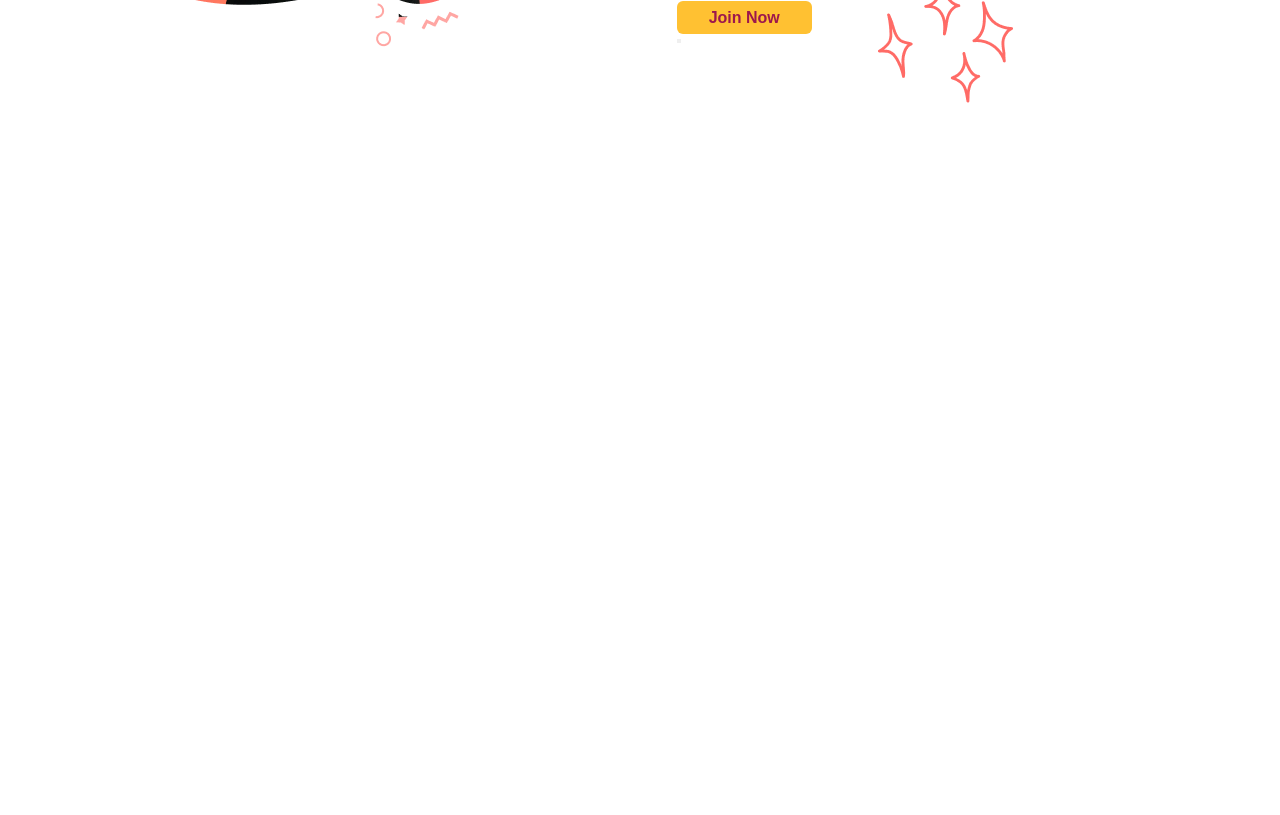
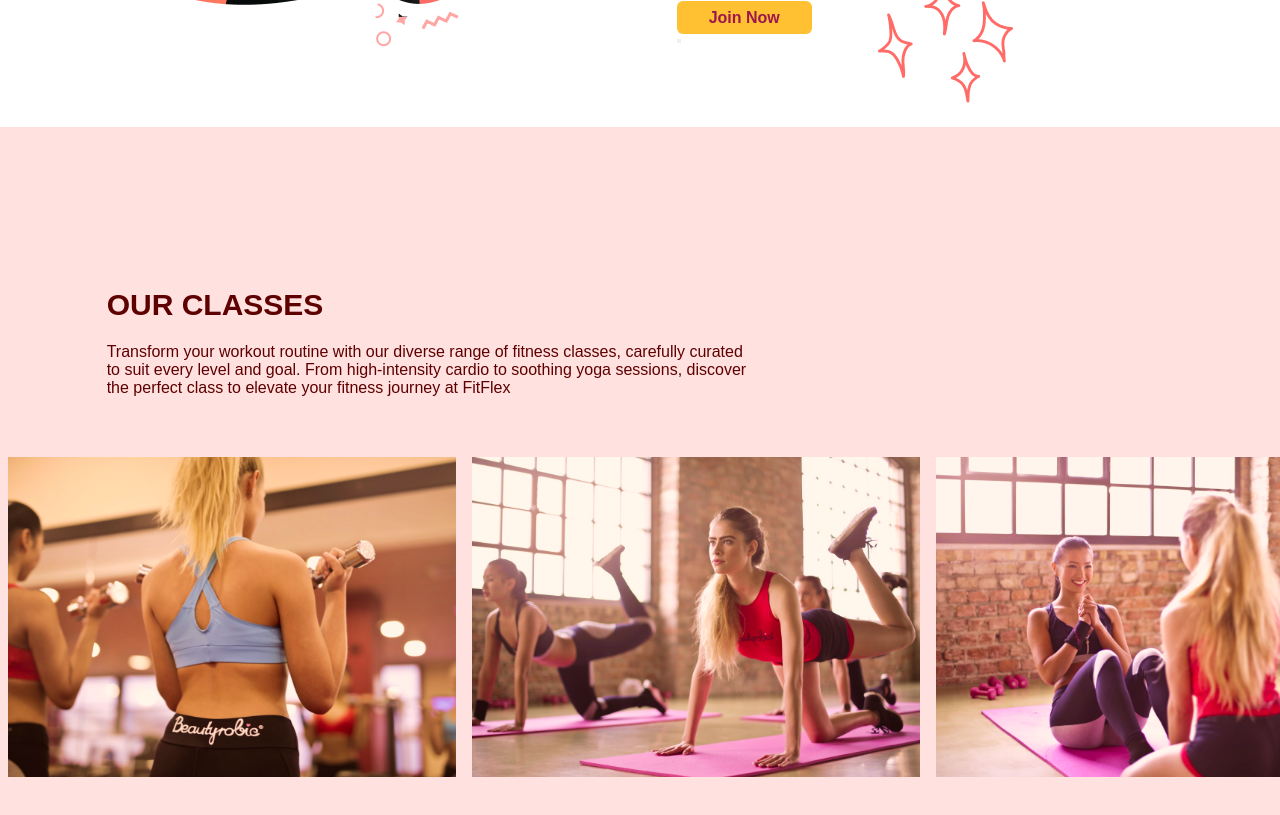
Before and after one commit to manu-hn/fitness-app-react-tyescript, a React (Vite) app: page / in a window 1280 px wide. Shown: the part 2100-2915 px from the top of the page. Before the commit the page ends 2227 px from the top, so only its background shows below. Built offline with nearby package versions, Linux system fonts and the light colour scheme.

Commit message:
Our Classes and Trainings Component Defined

```diff
--- a/src/App.tsx
+++ b/src/App.tsx
@@ -3,6 +3,7 @@ import NavBar from "@/components/navbar";
 import { SelectedPage } from '@/utils/types';
 import Home from '@/components/home';
 import Benefits from '@/components/benefits';
+import OurClasses from '@/components/classes';
 
 
 
@@ -31,6 +32,7 @@ const App = () => {
       <NavBar isTopOfPage={isTopOfPage} selectedPage={selectedPage} setSelectedPage={setSelectedPage} />
       <Home setSelectedPage={setSelectedPage} />
       <Benefits setSelectedPage={setSelectedPage} />
+      <OurClasses setSelectedPage={setSelectedPage} />
 
     </div>
   )
--- /dev/null
+++ b/src/components/classes/OurClass.tsx
@@ -0,0 +1,25 @@
+
+type Props = {
+    name: string,
+    description: string,
+    image: string
+}
+
+const OurClass = ({ description, image, name }: Props) => {
+    const overLayStyle = `p-1 md:p-5 absolute z-30 flex h-[20rem] md:h-[24rem]
+w-full flex-col items-center justify-center whitespace-normal
+bg-primary-500 text-center text-white opacity-0 transition duration-500 hover:opacity-90`;
+
+    return (
+        <li className='relative inline-block h-[22rem] w-[20rem] md:w-[28rem] mx-1 md:mx-2'>
+
+            <div className={`${overLayStyle}`}>
+                <p className="text-lg font-semibold my-4">{name}</p>
+                <p className="">{description}</p>
+            </div>
+            <img src={image} alt={`${name}`} className="w-[18rem] md:w-[28rem]" />
+        </li>
+    )
+}
+
+export default OurClass
--- /dev/null
+++ b/src/components/classes/index.tsx
@@ -0,0 +1,94 @@
+import { SelectedPage } from '@/utils/types';
+import { motion } from 'framer-motion';
+import Image1 from '@/assets/image1.png';
+import Image2 from '@/assets/image2.png';
+import Image3 from '@/assets/image3.png';
+import Image4 from '@/assets/image4.png';
+import Image5 from '@/assets/image5.png';
+import Image6 from '@/assets/image6.png';
+import HeadText from '@/components/assets/header tags/HeadText';
+import { TrainingType } from '@/utils/types';
+import OurClass from './OurClass';
+
+
+
+const ourClasses: Array<TrainingType> = [
+    {
+        name: "Weight Training Classes",
+        description: "Transform your body and boost your strength with our specialized Weight Training Classes, designed for optimal muscle growth and development.",
+        image: Image1
+    },
+    {
+        name: "Yoga Classes",
+        description: "Find Balance, Flexibility, and Inner Peace in our Serene and Transformative Yoga Classes for Mind-Body Harmony.",
+        image: Image2
+    },
+    {
+        name: "Abs Core Classes",
+        description: "Define Your Core Strength and Sculpt Your Abs with Intense and Targeted Ab Core Classes for Ultimate Results.",
+        image: Image3
+    },
+    {
+        name: "Adventure Classes",
+        description: "Embark on Exciting Adventures and Push Your Limits with our Thrilling Adventure Classes for an Unforgettable Fitness Experience.",
+        image: Image4
+    },
+    {
+        name: "Fitness Classes",
+        description: "Elevate Your Fitness with Dynamic and Engaging Fitness Classes Tailored to Your Goals and Preferences",
+        image: Image5
+    },
+    {
+        name: "Training Classes",
+        description: "Level Up Your Skills and Achieve Your Goals with Specialized Training Classes Tailored to Your Fitness Journey.",
+        image: Image6
+    },
+]
+
+type Props = {
+    setSelectedPage: (value: SelectedPage) => void;
+}
+
+const OurClasses = ({ setSelectedPage }: Props) => {
+    return (
+        <section className='w-full bg-primary-100 py-40' id='ourclasses'>
+            <motion.div onViewportEnter={() => setSelectedPage(SelectedPage.OurClasses)}>
+                <motion.div
+                    className='mx-auto w-5/6'
+                    initial='hidden' whileInView='visible' viewport={{ once: true, amount: 0.5 }} transition={{ duration: 1 }}
+                    variants={{
+                        hidden: { opacity: 0, x: -150 },
+                        visible: { opacity: 1, x: 0 },
+
+                    }} >
+
+                    <div className='md:w-3/5'>
+                        <HeadText>
+                            OUR CLASSES
+                        </HeadText>
+                        <p className='py-5'>
+                            Transform your workout routine with our diverse range of fitness classes, carefully curated to suit every level and goal.
+                            From high-intensity cardio to soothing yoga sessions, discover the perfect class to elevate your fitness journey at FitFlex
+                        </p>
+                    </div>
+                </motion.div>
+
+                <div className='mt-10 h-80 w-full overflow-x-auto overflow-y-hidden no-scrollbar'>
+                    <ul className='w-[175rem] whitespace-nowrap '>
+                        {
+                            ourClasses.map((item: TrainingType, index) => (<OurClass key={`${item?.name}-${index}`}
+                                name={item.name} description={item.description} image={item.image}
+                            />))
+                        }
+
+                    </ul>
+
+                </div>
+
+            </motion.div>
+
+        </section>
+    )
+}
+
+export default OurClasses;
--- a/src/index.css
+++ b/src/index.css
@@ -17,3 +17,24 @@ body,
     font-family: "DM Sans", sans-serif;
     @apply text-gray-500
 }
+
+
+
+@layer utilities {
+
+    /* Hide scrollbar for Chrome, Safari and Opera */
+    .no-scrollbar::-webkit-scrollbar {
+        display: none;
+
+    }
+
+    /* Hide scrollbar for IE, Edge and Firefox */
+    .no-scrollbar {
+        /* IE and Edge */
+        -ms-overflow-style: none;
+
+        /* Firefox */
+        scrollbar-width: none;
+
+    }
+}
```
Also changed, not shown: src/utils/types.ts (+8 -0 lines).
